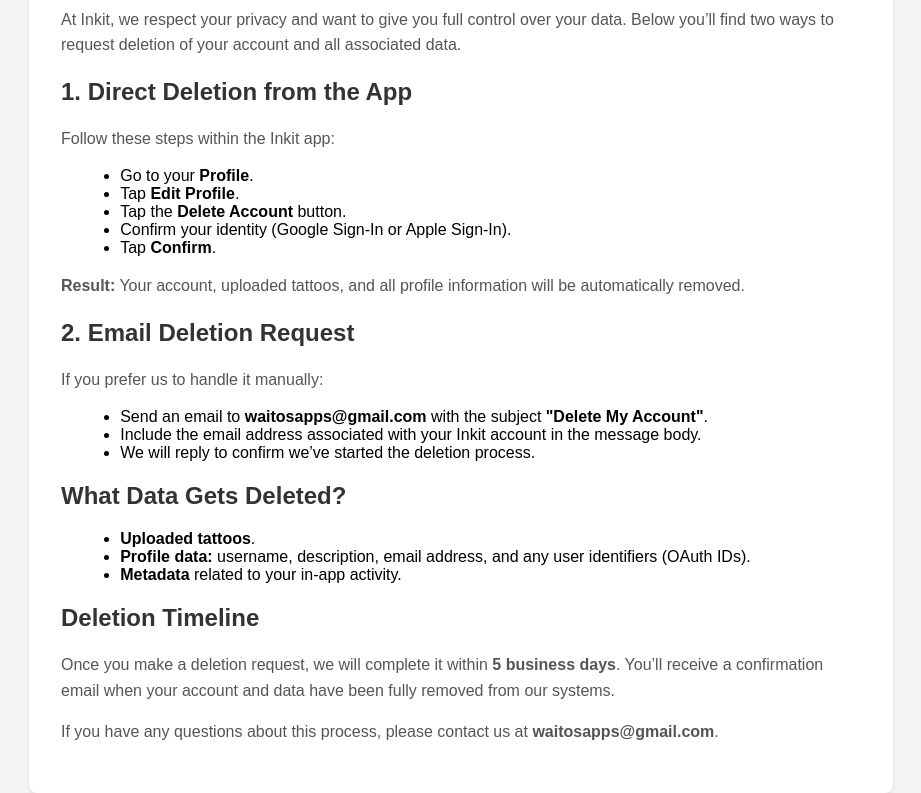
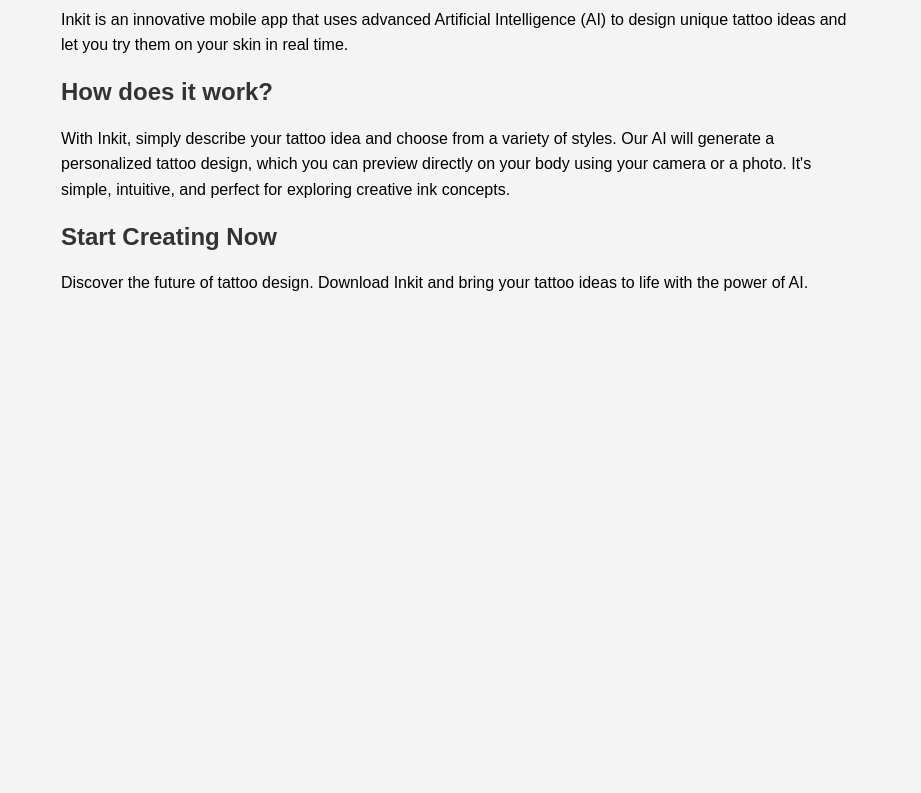
Before and after one commit to waitos/inkit, a plain HTML site: page index.html in a window 1280 px wide. Shown: the part 105-898 px from the top of the page, without its empty margins (179-1100 px from the left). After the commit the page ends 800 px from the top, so only its background shows below. Drawn offline with Linux system fonts and the light colour scheme.

Commit message:
Update index.html

```diff
--- a/index.html
+++ b/index.html
@@ -3,7 +3,7 @@
 <head>
     <meta charset="UTF-8">
     <meta name="viewport" content="width=device-width, initial-scale=1.0">
-    <title>Delete Account - Inkit</title>
+    <title>Inkit</title>
     <style>
         body {
             font-family: Arial, sans-serif;
@@ -15,52 +15,29 @@
             max-width: 800px;
             margin: 0 auto;
             padding: 2em;
-            background-color: #fff;
-            box-shadow: 0 2px 4px rgba(0, 0, 0, 0.1);
-            border-radius: 8px;
         }
         h1, h2 {
             color: #333;
         }
         p {
             line-height: 1.6em;
-            color: #555;
-        }
-        ul {
-            margin-left: 1.2em;
         }
     </style>
 </head>
 <body>
     <div class="container">
-        <h1>How to Delete Your Inkit Account</h1>
-        <p>At Inkit, we respect your privacy and want to give you full control over your data. Below you’ll find two ways to request deletion of your account and all associated data.</p>
-        <h2>1. Direct Deletion from the App</h2>
-        <p>Follow these steps within the Inkit app:</p>
-        <ul>
-            <li>Go to your <strong>Profile</strong>.</li>
-            <li>Tap <strong>Edit Profile</strong>.</li>
-            <li>Tap the <strong>Delete Account</strong> button.</li>
-            <li>Confirm your identity (Google Sign-In or Apple Sign-In).</li>
-            <li>Tap <strong>Confirm</strong>.</li>
-        </ul>
-        <p><strong>Result:</strong> Your account, uploaded tattoos, and all profile information will be automatically removed.</p>
-        <h2>2. Email Deletion Request</h2>
-        <p>If you prefer us to handle it manually:</p>
-        <ul>
-            <li>Send an email to <strong>waitosapps@gmail.com</strong> with the subject <strong>"Delete My Account"</strong>.</li>
-            <li>Include the email address associated with your Inkit account in the message body.</li>
-            <li>We will reply to confirm we’ve started the deletion process.</li>
-        </ul>
-        <h2>What Data Gets Deleted?</h2>
-        <ul>
-            <li><strong>Uploaded tattoos</strong>.</li>
-            <li><strong>Profile data:</strong> username, description, email address, and any user identifiers (OAuth IDs).</li>
-            <li><strong>Metadata</strong> related to your in-app activity.</li>
-        </ul>
-        <h2>Deletion Timeline</h2>
-        <p>Once you make a deletion request, we will complete it within <strong>5 business days</strong>. You’ll receive a confirmation email when your account and data have been fully removed from our systems.</p>
-        <p>If you have any questions about this process, please contact us at <strong>waitosapps@gmail.com</strong>.</p>
+        <h1>Welcome to Inkit!</h1>
+        <p>
+            Inkit is an innovative mobile app that uses advanced Artificial Intelligence (AI) to design unique tattoo ideas and let you try them on your skin in real time.
+        </p>
+        <h2>How does it work?</h2>
+        <p>
+            With Inkit, simply describe your tattoo idea and choose from a variety of styles. Our AI will generate a personalized tattoo design, which you can preview directly on your body using your camera or a photo. It's simple, intuitive, and perfect for exploring creative ink concepts.
+        </p>
+        <h2>Start Creating Now</h2>
+        <p>
+            Discover the future of tattoo design. Download Inkit and bring your tattoo ideas to life with the power of AI.
+        </p>
     </div>
 </body>
 </html>
```
